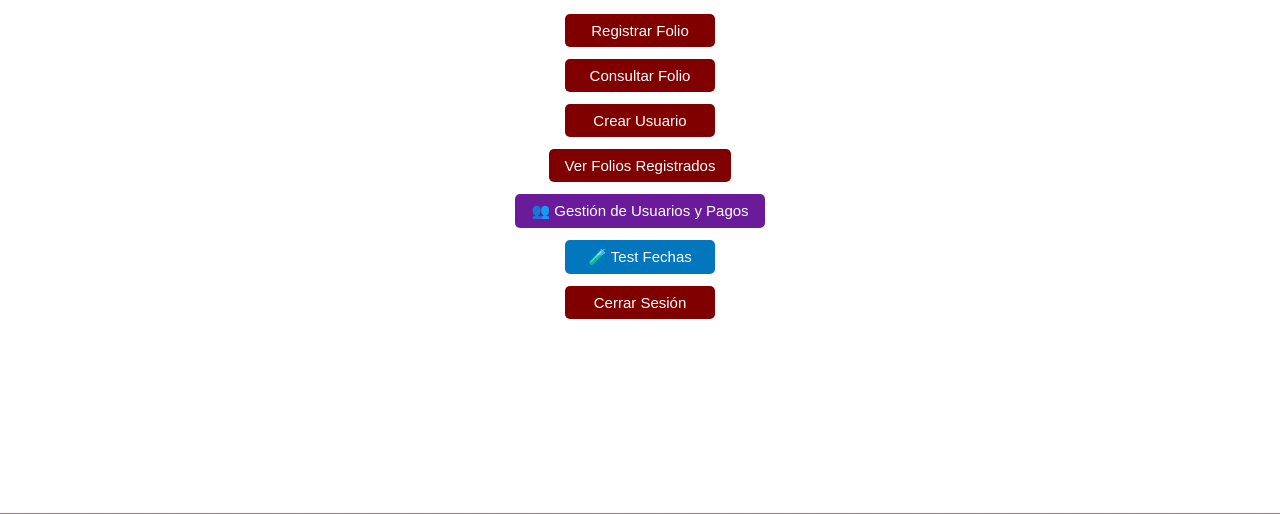
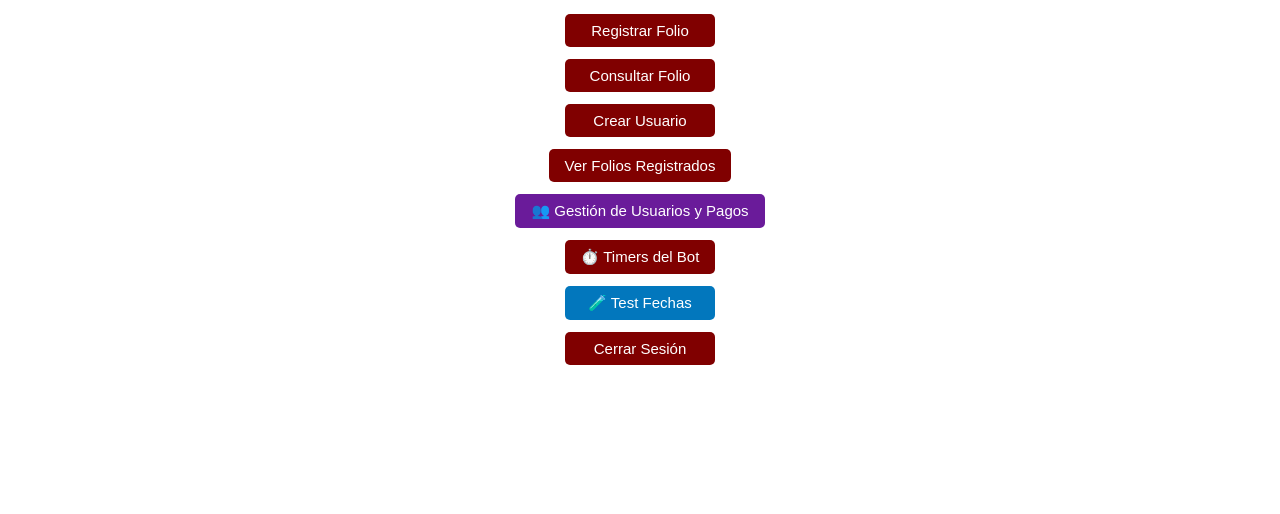
Before and after one commit to Gsr1989/Edomex, a Flask app: page /admin in a window 1280 px wide. Shown: the part 896-1410 px from the top of the page. Run offline with Flask 3, Linux system fonts and the light colour scheme; the visitor is signed in with stand-in values (Sample User, id 1).

Commit message:
Add button for Timers del Bot in panel.html

```diff
--- a/templates/panel.html
+++ b/templates/panel.html
@@ -124,6 +124,7 @@
         <a href="{{ url_for('crear_usuario') }}"><button class="btn">Crear Usuario</button></a>
         <a href="{{ url_for('admin_folios') }}"><button class="btn">Ver Folios Registrados</button></a>
         <a href="{{ url_for('admin_usuarios') }}"><button class="btn-usuarios">👥 Gestión de Usuarios y Pagos</button></a>
+        <a href="{{ url_for('admin_timers_bot') }}"><button class="btn">⏱️ Timers del Bot</button></a>
         <a href="{{ url_for('admin_test_fechas') }}"><button class="btn-test">🧪 Test Fechas</button></a>
     {% elif session.get('rol') == 'distribuidor' %}
         <a href="{{ url_for('crear_cliente') }}"><button class="btn">Crear Cliente</button></a>
```
